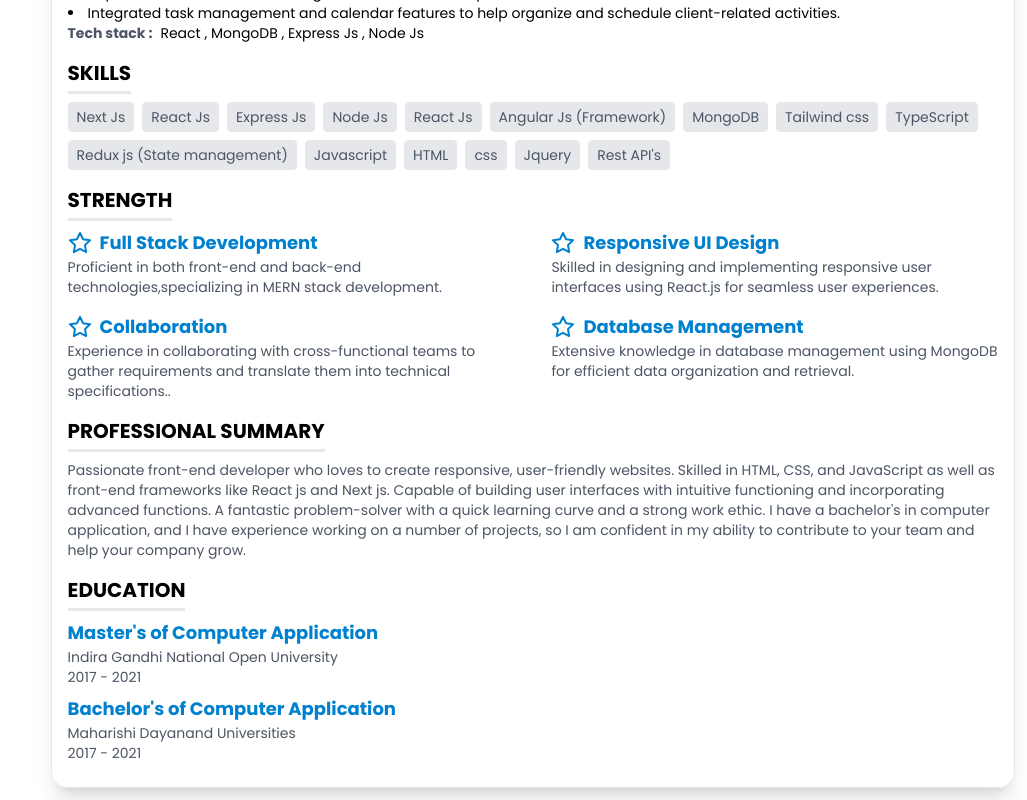
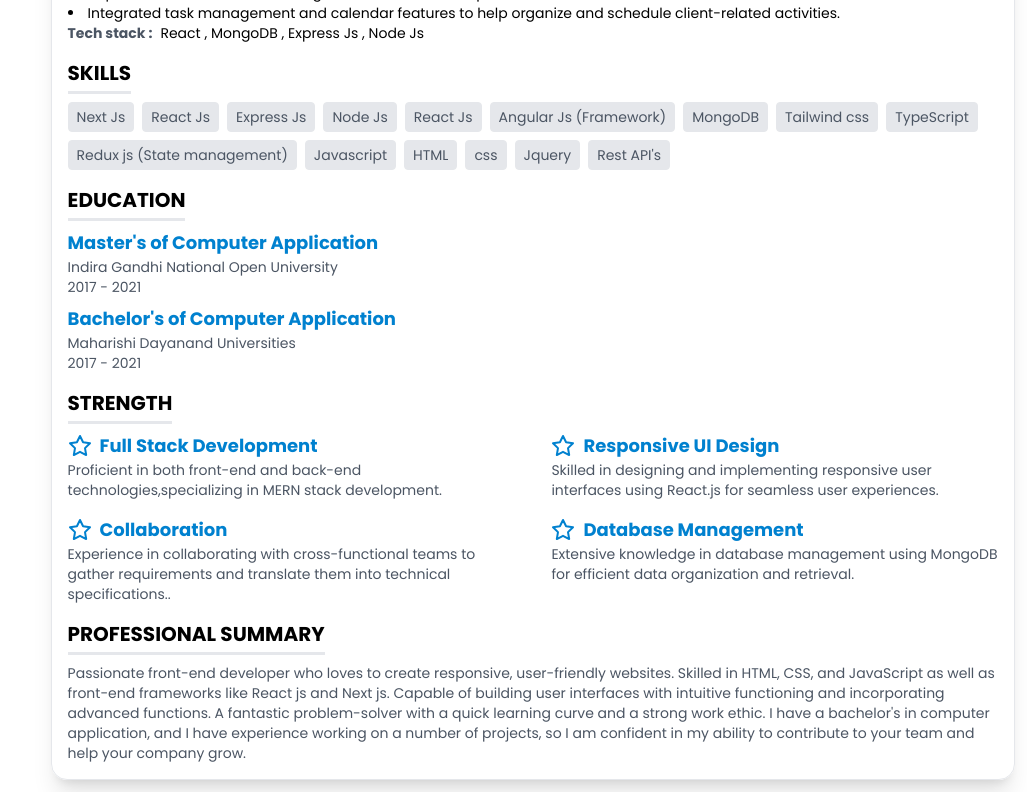
Before and after one commit to pankajkhuswaha/free-resume, a React (Vite) app: page /app in a window 1280 px wide. Shown: the part 841-1641 px from the top of the page, without its empty margins (253-1280 px from the left). Built offline with nearby package versions, Linux system fonts and the light colour scheme.

Commit message:
add : try to add drag and drop functionallity

```diff
--- a/src/resume/index.jsx
+++ b/src/resume/index.jsx
@@ -1,4 +1,4 @@
-import React, { forwardRef, useState } from "react";
+import React, { forwardRef, useEffect, useState } from "react";
 import InfoStore from "../features/infoStore";
 import ContactDetails from "./ContactInfo";
 import Educations from "./Educations";
@@ -8,32 +8,51 @@ import Skills from "./Skills";
 import Strengths from "./Strengths";
 import Summary from "./Summary";
 
-const Resume = forwardRef((props, ref) => {
+const Resume = (props, ref) => {
   const { info } = InfoStore();
-  const resumeData = {
-    contact: <ContactDetails />,
-    experience: <Experience />,
-    projects: <Projects />,
-    skills: <Skills />,
-    strengths: <Strengths />,
-    summary: <Summary />,
-    educations: <Educations />,
-  };
+  const resumeData = [
+    <ContactDetails />,
+    <Experience />,
+    <Projects />,
+    <Skills />,
+    <Educations />,
+    <Strengths />,
+    <Summary />,
+  ];
+  const [resumeFormat, setResumeFormat] = useState(resumeData);
+
   const [isDraggging, setIsDraggging] = useState(false);
+  const [source, setSource] = useState();
+  const [target, setTarget] = useState();
+  useEffect(() => {
+    const temp = resumeData[source];
+    resumeData[source] = resumeData[target];
+    resumeData[target] = temp;
+    console.log(resumeData)
+    setResumeFormat(resumeData);
+  }, [source]);
+
   return (
-    <div ref={ref} className="p-4 ">
+    <div className="p-4 ">
       <div className="intro">
         <h1>{info.name}</h1>
         <p className=" text-xl text-gray-500">{info.jobRole}</p>
       </div>
-      {Object.entries(resumeData).map(([key, value]) => {
+      {resumeData.map((ele, i) => {
         return (
           <div
             draggable
-            className={isDraggging && "border cursor-grabbing"}
-            key={key}
+            onDragStart={() => setIsDraggging(true)}
+            onDragOver={() => setSource(i)}
+            onDragEnd={() => setTarget(i)}
+            className={
+              isDraggging && i === source
+                ? "border-2 px-3 rounded cursor-grabbing border-green-500"
+                : "cursor-grab"
+            }
+            key={i}
           >
-            {value}
+            {ele}
           </div>
         );
       })}
@@ -46,6 +65,6 @@ const Resume = forwardRef((props, ref) => {
       <Summary /> */}
     </div>
   );
-});
+};
 
 export default Resume;
```
